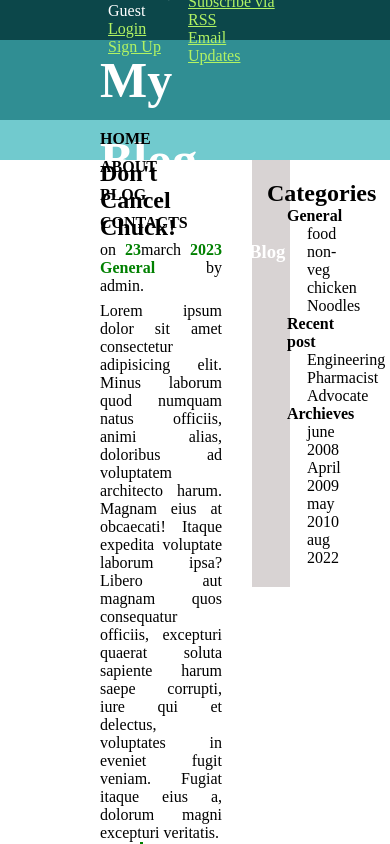
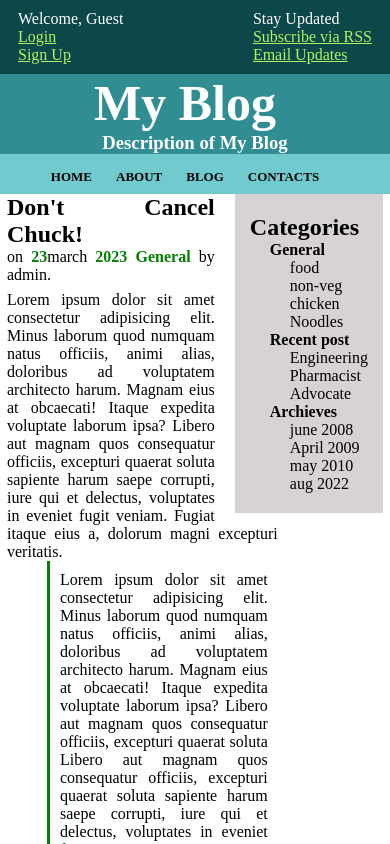
Before and after one commit to niki08ori/webpage_2, a plain HTML site: page index.html in a window 390 px wide. Shown: the top 844 px of the page. Drawn offline with Linux system fonts and the light colour scheme.

Commit message:
responsiveweb2

```diff
--- a/assets/css/style.css
+++ b/assets/css/style.css
@@ -46,13 +46,13 @@ nav{
     height: 40px;
     color: #fff;
     padding: 0px 100px;
-    line-height: 40pxpx;
+    line-height: 40px;
 }
 nav ul li{
     display: inline-block;
     list-style: none;
     margin-right: 60px;
-    padding-top: 10px;
+    padding-top: 3px;
 }
 nav ul li a{
     color: #000;
@@ -124,3 +124,50 @@ aside ul li li{
     padding-bottom: 30px;
    }
 /* Footer Section End */
+/* media Query Start */
+@media screen and (max-width:991px) {
+    .tophead{
+       height: auto;
+       padding: 10px;
+    }
+    .tophead ul li{
+       display: block;
+    }
+    header,nav{
+       padding: 0px 5px;
+       text-align: center;
+    }
+    nav ul li{
+       margin-right: 20px;
+    }
+    aside{
+       width: 30%;
+       margin-left: 20px;
+    }
+   footer{
+       height: auto;
+   }
+  }
+  @media screen and (max-width:575px){
+    header{
+      line-height: normal;
+      height: auto;
+    }
+    header h1, header h3{
+       display: block;
+    }
+    nav ul li{
+       font-size: small;
+    }
+   section{
+       padding: 0px 7px;
+    }
+    aside{
+       width: auto;
+  }
+  footer{
+    height: auto;
+    display: block;
+  }
+}
+/*Media Query End */
```
Also changed, not shown: index.html (+0 -1 lines).
